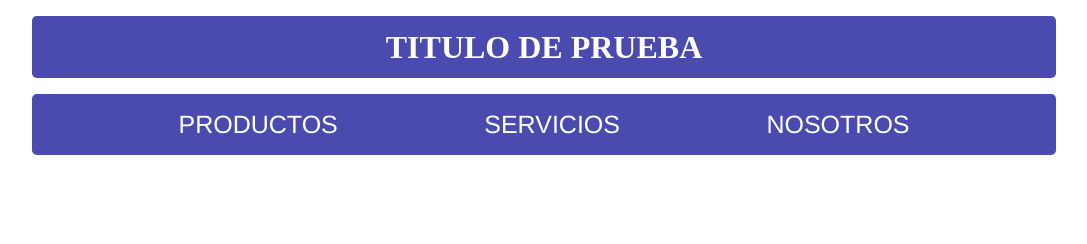
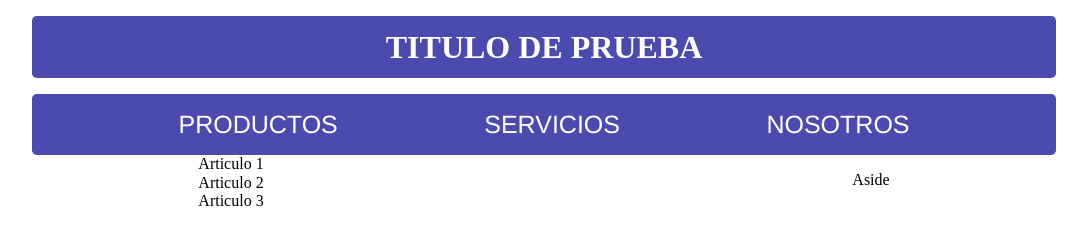
Before and after one commit to welersins/clase05, a plain HTML site: page index.html in a window 1280 px wide. Shown: the whole page, without its empty margins (96-1183 px from the left). Drawn offline with Linux system fonts and the light colour scheme.

Commit message:
ultimo arrglo principal

```diff
--- a/assets/css/styles.css
+++ b/assets/css/styles.css
@@ -39,3 +39,12 @@ nav ul li {
     text-transform: uppercase;
     font-family:'Franklin Gothic Medium', 'Arial Narrow', Arial, sans-serif
 }
+
+.principal{
+
+    display: flex;
+    flex-direction: row;
+    justify-content: space-around;
+
+
+}
--- a/index.html
+++ b/index.html
@@ -22,14 +22,14 @@
         </ul>
     </nav>
 
-    <div>
+    <div class="principal">
         <main>
-            <article></article>
-            <article></article>
-            <article></article>
+            <article>Articulo 1</article>
+            <article>Articulo 2</article>
+            <article>Articulo 3</article>
             <article></article>
         </main>
-        <aside><p></p></aside>
+        <aside><p>Aside</p></aside>
 
     </div>
     <footer>
```
